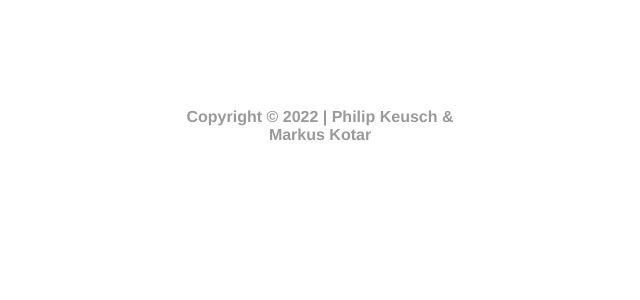
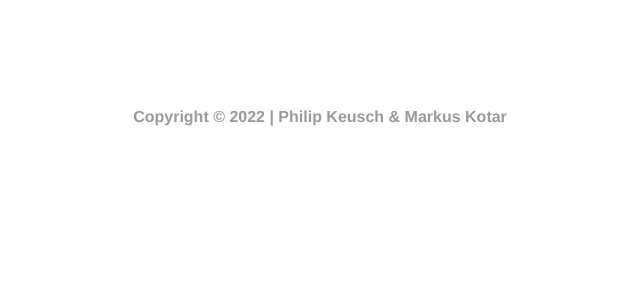
Before and after one commit to sklf81/three-sixty-capture, a PHP site: page / in a window 1280 px wide. Shown: the part 1805-2105 px from the top of the page, without its empty margins (320-960 px from the left). Run offline with PHP 8.4, Linux system fonts and the light colour scheme.

Commit message:
Update style.css

```diff
--- a/style.css
+++ b/style.css
@@ -171,9 +171,9 @@ a:hover{
 	display: inline;
     position: absolute;
 	top: 900px;
-	left: calc(50% - 150px);
+	left: calc(50% - 250px);
     text-align: center;
-	width: 300px;
+	width: 500px;
 }
 
 .footer h2{
```
